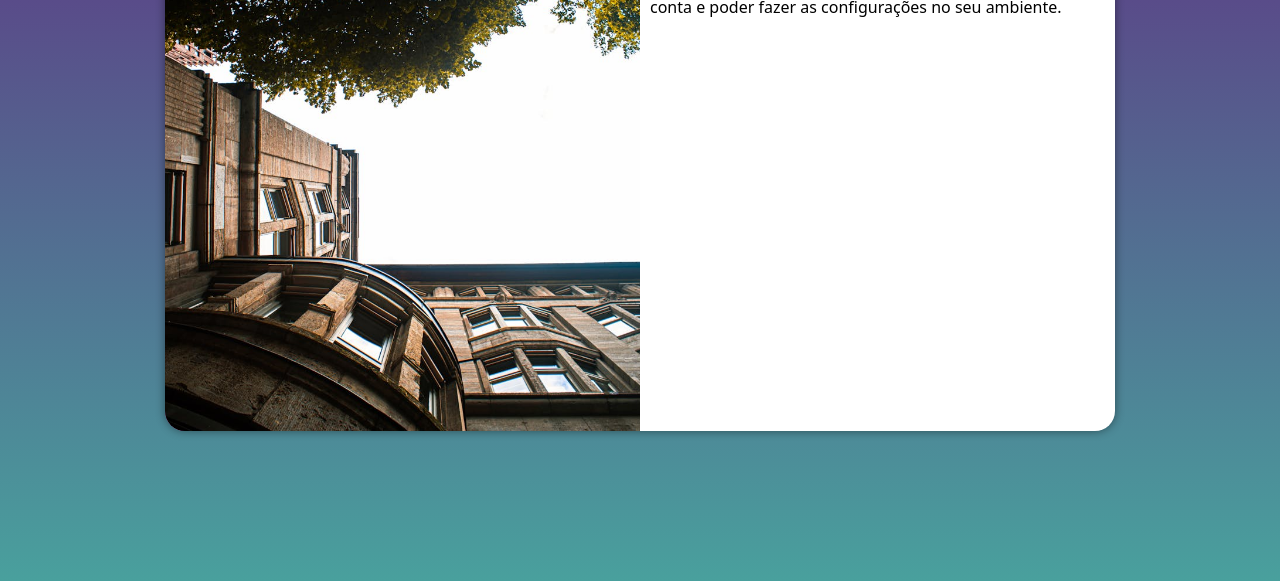
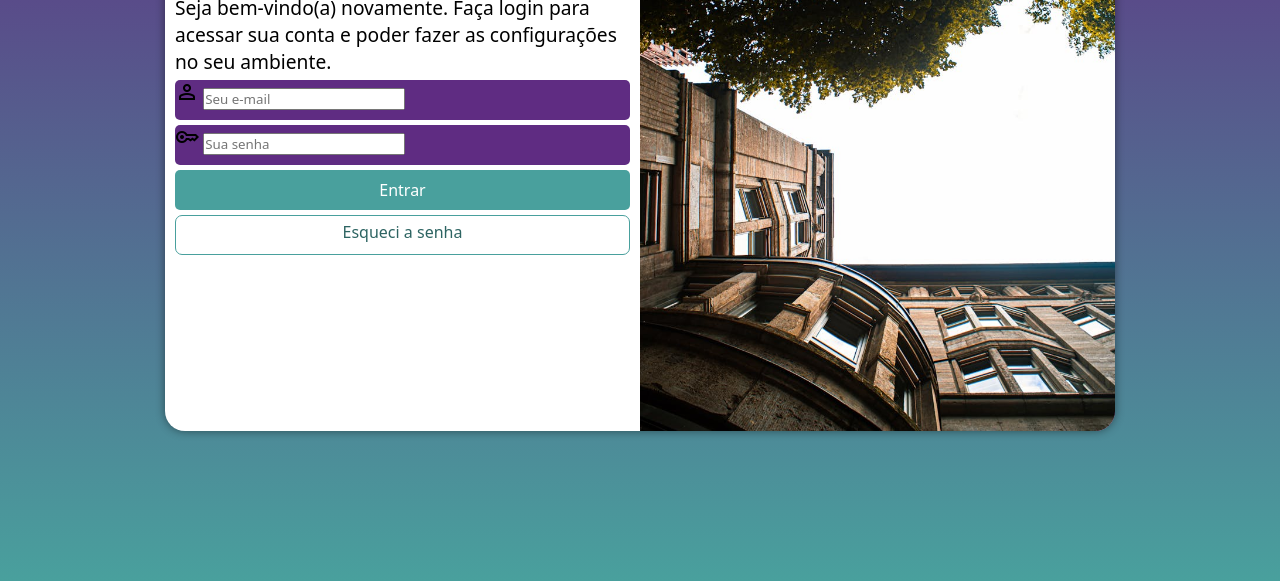
Before and after one commit to leonardolaranjeira/projeto-login, a plain HTML site: page index.html in a window 1280 px wide. Shown: the part 219-800 px from the top of the page. Drawn offline with nearby package versions, Linux system fonts and the light colour scheme.

Commit message:
Capítulo 26 - Projeto login
Inclui formatações e alguns detalhes de HTML no projeto.

```diff
--- a/estilos/media-query.css
+++ b/estilos/media-query.css
@@ -11,7 +11,6 @@ Grandes telas: Acima de 1200px
 
 /* Tablets */
 @media screen and (min-width: 768px) and (max-width: 992px) {
-
     body {
         background-image: linear-gradient(to top, #49a09d, #5f2c82);
     }
@@ -23,15 +22,14 @@ Grandes telas: Acima de 1200px
         width: 30%;
         height: 100%;
     }
-    section#lopgin > div#formulario {
+    section#login > div#formulario {
         float: right;
         width: 70%;
     }
 }
 
-/* Desktops */
+/* Grandes telas */
 @media screen and (min-width: 992px) {
-
     body {
         background-image: linear-gradient(to top, #49a09d, #5f2c82);
     }
@@ -40,12 +38,19 @@ Grandes telas: Acima de 1200px
         width: 950px;
     }
     section#login > div#imagem {
-        float: left;
+        float: right;
         width: 50%;
         height: 100%;
     }
     section#login > div#formulario {
-        float: right;
+        float: left;
         width: 50%;
     }
+
+    div#formulario > h1 {
+        font-size: 2em;
+    }
+    div#formulario > p {
+    font-size: 1.2em;
 }
+}
--- a/estilos/style.css
+++ b/estilos/style.css
@@ -27,7 +27,7 @@ main {
 
 section#login {
     background-color: white;
-    width: 250px;
+    width: 260px;
     height: 500px;
     border-radius: 20px;
     box-shadow: 0px 0px 10px rgba(0, 0, 0, 0.452);
@@ -52,3 +52,62 @@ section#login > div#formulario {
     display: block;
     padding: 10px;
 }
+
+div#formulario > h1 {
+    text-align: center;
+    margin-bottom: 10px;
+}
+div#formulario > p {
+    font-size: 0.8em;
+}
+
+form > div.campo {
+    background-color: #5f2c82;
+    display: block;
+    width: 100%;
+    height: 40px;
+    border-radius: 5px;
+    margin: 5px 0px;
+}
+div.campo > label {
+    display: none;
+}
+
+form > input[type=submit] {
+    background-color: #49a09d;
+    color: white;
+    display: block;
+    font-size: 1em;
+    width: 100%;
+    height: 40px;
+    border: none;
+    border-radius: 5px;
+}
+form > input[type=submit]:hover {
+    background-color: #2d6462;
+    cursor: pointer;
+}
+
+form > a.botao {
+    display: block;
+    text-align: center;
+    font-size: 1em;
+    width: 100%;
+    height: 40px;
+    padding-top: 5px;
+    margin-top: 5px;
+    background-color: white;
+    color: #2d6462;
+    border: 1px solid #49a09d;
+    border-radius: 7px;
+    text-decoration: none;
+}
+
+form > a.botao > span {
+    font-size: 0.8em;
+}
+form > a.botao:hover {
+    background-color: #6cd3cf;
+    color: white;
+    cursor: pointer;
+}
--- a/index.html
+++ b/index.html
@@ -4,6 +4,7 @@
     <meta charset="UTF-8">
     <meta name="viewport" content="width=device-width, initial-scale=1.0">
     <title>Login</title>
+    <link href="https://fonts.googleapis.com/css2?family=Material+Symbols+Outlined" rel="stylesheet" />
     <link rel="stylesheet" href="estilos/style.css" >
     <link rel="stylesheet" href="estilos/media-query.css">
 </head>
@@ -17,8 +18,19 @@
             <div id="formulario">
                 <h1>Login</h1>
                 <p>Seja bem-vindo(a) novamente. Faça login para acessar sua conta e poder fazer as configurações no seu ambiente.</p>
-                <form action="login.php" method="post">
-
+                <form action="login.php" method="post" autocomplete="on">
+                    <div class="campo">
+                        <span class="material-symbols-outlined">person</span>
+                        <input type="email" name="login" id="ilogin" placeholder="Seu e-mail" autocomplete="email" required maxlength="30">
+                        <label for="ilogin">Login</label>
+                    </div>
+                    <div class="campo">
+                        <span class="material-symbols-outlined">key</span>
+                        <input type="password" name="senha" id="isenha" placeholder="Sua senha" autocomplete="current-password" required minlength="8" maxlength="20">
+                        <label for="isenha">Senha</label>
+                    </div>
+                    <input type="submit" value="Entrar">
+                    <a href="esqueci.html" class="botao">Esqueci a senha</a>
                 </form>
             </div>
         </section>
```
